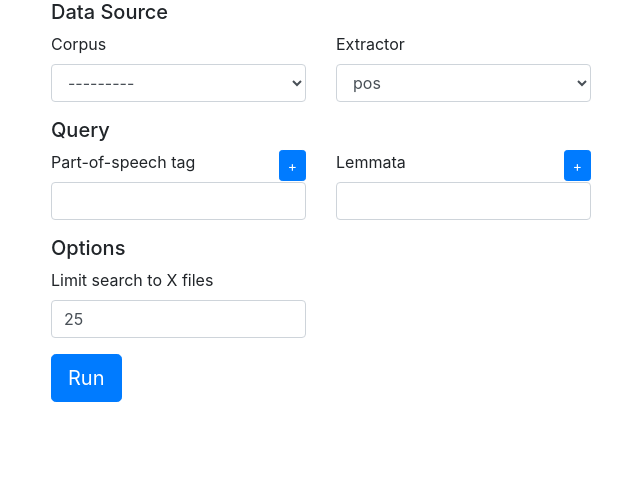
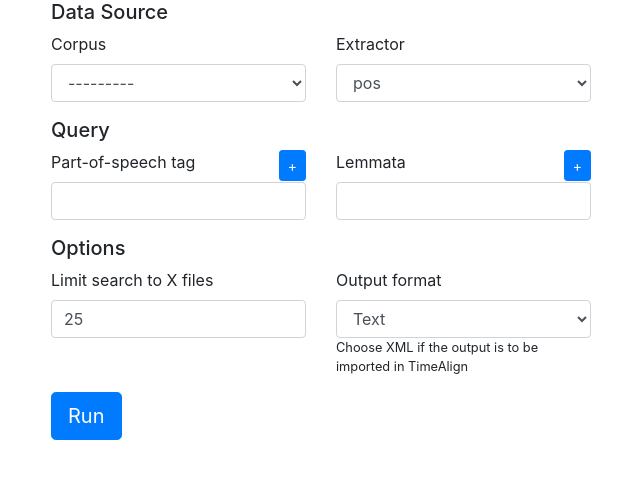
Before and after one commit to time-in-translation/perfectextractor-ui, a Django app: page / in a window 1280 px wide. Shown: the part 56-535 px from the top of the page, without its empty margins (34-674 px from the left). Run offline with Django 3.2, Linux system fonts and the light colour scheme; parts of the project's set-up code (start-up, migrations or seed data) failed here and were passed over; some libraries are stand-ins or nearby versions.

Commit message:
added output format to options

```diff
--- a/perfectextractor_ui/forms.py
+++ b/perfectextractor_ui/forms.py
@@ -36,6 +36,10 @@ class MainForm(forms.Form):
     lemmata = PossiblyMultipleCharField(required=False)
 
     file_limit = forms.IntegerField(required=False, label='Limit search to X files', initial=25)
+    output_format = forms.ChoiceField(choices=[
+        ('txt', 'Text'),
+        ('xml', 'XML')],
+        help_text='Choose XML if the output is to be imported in TimeAlign')
 
     def __init__(self, *args, **kwargs):
         corpus = kwargs.pop('corpus') if 'corpus' in kwargs else None
--- a/perfectextractor_ui/templates/home.html
+++ b/perfectextractor_ui/templates/home.html
@@ -93,6 +93,15 @@
         </div>
         </div>
     {% endwith %}
+    {% with field=form.output_format %}
+        <div class="col-md-3">
+        <div class="form-group">
+            <label for="{{ field.id_for_label }}">{{ field.label }}</label>
+            {{field|add_class:"form-control"}}
+            <small>{{field.help_text}}</small>
+        </div>
+        </div>
+    {% endwith %}
   </div>
   <div class="row">
     <div class="col-md-3">
--- a/perfectextractor_ui/views.py
+++ b/perfectextractor_ui/views.py
@@ -47,6 +47,7 @@ def run(request):
         outfile = tempfile.mktemp()
         kwargs['outfile'] = outfile
         kwargs['file_limit'] = form.cleaned_data.get('file_limit', 0)
+        kwargs['output'] = form.cleaned_data.get('output_format')
 
         corpus = form.cleaned_data['corpus']
         source = form.cleaned_data['source']
@@ -58,6 +59,7 @@ def run(request):
         Task.objects.filter(pk=task_id).update(outfile=outfile)
         return render(request, 'progress.html', dict(task_id=task_id,
                                                      source=source,
+                                                     output_format=kwargs['output'],
                                                      alignment=alignment))
     else:
         return render(request, 'home.html', dict(form=form))
```
Also changed, not shown: perfectextractor_ui/templates/progress.html (+17 -0 lines).
